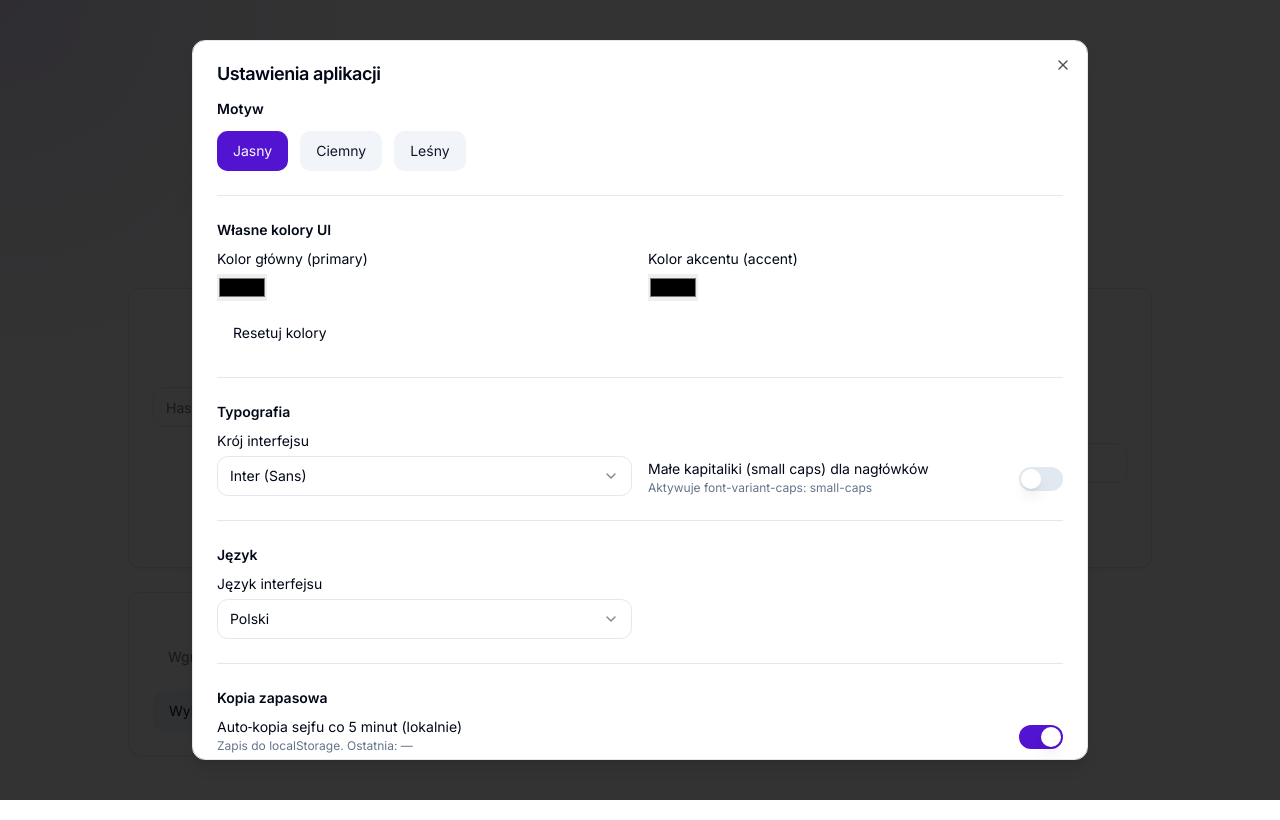
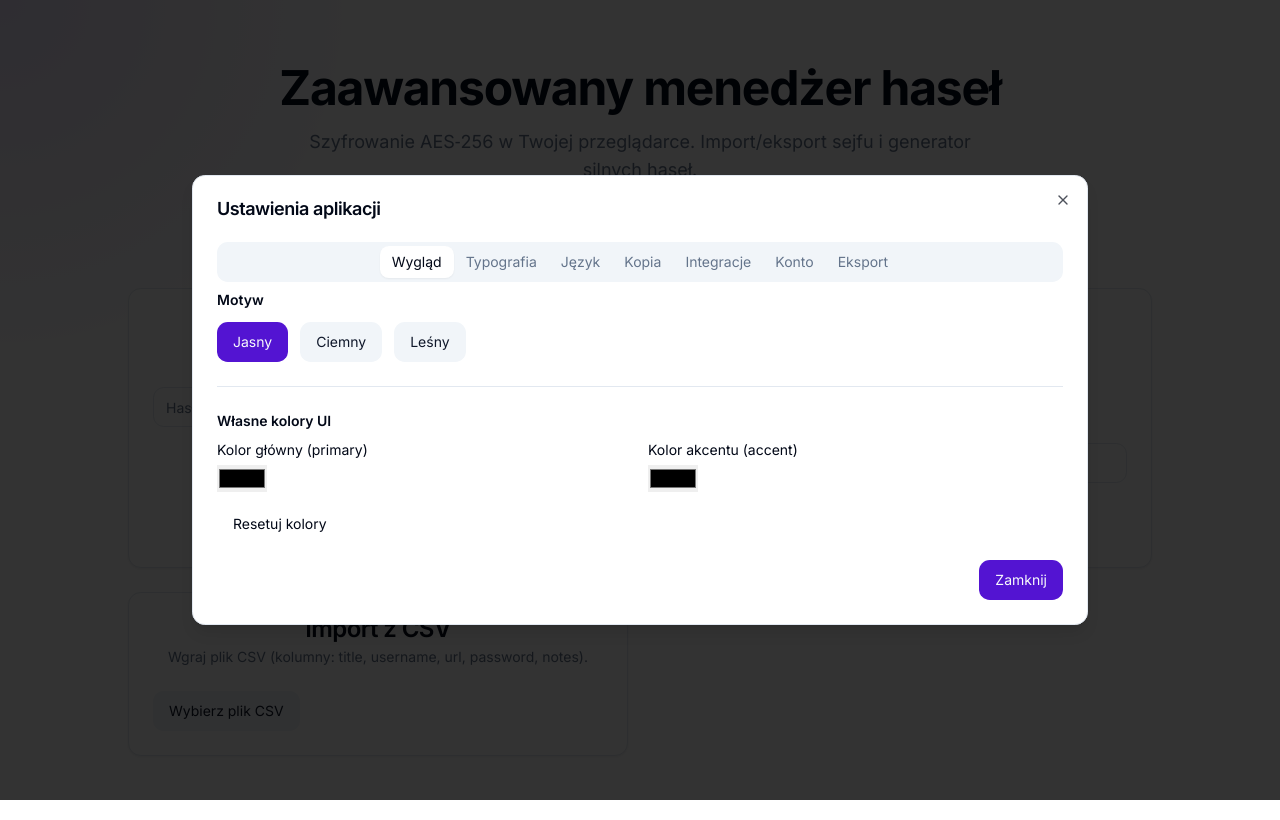
Before and after one commit to Hyundai-hydro/safe-vault-manager, a React (Vite) app: page / in a window 1280 px wide. Both pictures are taken after a click on the button "Ustawienia". Built offline with nearby package versions, Linux system fonts and the light colour scheme; a web font is replaced by a local one.

Commit message:
Refactor settings UI
Add tabs to settings and redesign the UI/UX for a better user experience.

```diff
--- a/src/modules/settings/SettingsDialog.tsx
+++ b/src/modules/settings/SettingsDialog.tsx
@@ -14,6 +14,7 @@ import { Select, SelectContent, SelectItem, SelectTrigger, SelectValue } from "@
 import { Switch } from "@/components/ui/switch";
 import { useAuth } from "@/modules/auth/AuthContext";
 import { useTranslation } from "react-i18next";
+import { Tabs, TabsList, TabsTrigger, TabsContent } from "@/components/ui/tabs";
 export const SettingsDialog: React.FC = () => {
   const { theme, setTheme, setPrimaryHex, setAccentHex, resetColors, discordWebhook, setDiscordWebhook, supabaseUrl, setSupabaseUrl, supabaseAnonKey, setSupabaseAnonKey, font, setFont, smallCaps, setSmallCaps, autoBackup, setAutoBackup, language, setLanguage } = useSettings();
   const { entries } = useVault();
@@ -39,7 +40,18 @@ export const SettingsDialog: React.FC = () => {
           <DialogTitle>{t('settings.title', 'Ustawienia aplikacji')}</DialogTitle>
         </DialogHeader>
 
-        <div className="space-y-6">
+        <Tabs defaultValue="appearance" className="mt-2">
+          <TabsList className="w-full overflow-x-auto">
+            <TabsTrigger value="appearance">Wygląd</TabsTrigger>
+            <TabsTrigger value="typography">Typografia</TabsTrigger>
+            <TabsTrigger value="language">Język</TabsTrigger>
+            <TabsTrigger value="backup">Kopia</TabsTrigger>
+            <TabsTrigger value="integrations">Integracje</TabsTrigger>
+            <TabsTrigger value="account">Konto</TabsTrigger>
+            <TabsTrigger value="export">Eksport</TabsTrigger>
+          </TabsList>
+
+          <TabsContent value="appearance" className="space-y-6 animate-fade-in">
             <section className="space-y-3">
               <h3 className="text-sm font-semibold">Motyw</h3>
               <div className="flex gap-3 flex-wrap">
@@ -69,9 +81,9 @@ export const SettingsDialog: React.FC = () => {
                 <Button variant="ghost" onClick={resetColors}>Resetuj kolory</Button>
               </div>
             </section>
+          </TabsContent>
 
-          <Separator />
-
+          <TabsContent value="typography" className="space-y-6 animate-fade-in">
             <section className="space-y-3">
               <h3 className="text-sm font-semibold">Typografia</h3>
               <div className="grid md:grid-cols-2 gap-4 items-end">
@@ -97,9 +109,9 @@ export const SettingsDialog: React.FC = () => {
                 </div>
               </div>
             </section>
+          </TabsContent>
 
-          <Separator />
-
+          <TabsContent value="language" className="space-y-6 animate-fade-in">
             <section className="space-y-3">
               <h3 className="text-sm font-semibold">{t('settings.language', 'Język')}</h3>
               <div className="grid md:grid-cols-2 gap-4 items-end">
@@ -118,9 +130,9 @@ export const SettingsDialog: React.FC = () => {
                 </div>
               </div>
             </section>
+          </TabsContent>
 
-          <Separator />
-
+          <TabsContent value="backup" className="space-y-6 animate-fade-in">
             <section className="space-y-3">
               <h3 className="text-sm font-semibold">Kopia zapasowa</h3>
               <div className="flex items-center justify-between gap-4">
@@ -131,7 +143,9 @@ export const SettingsDialog: React.FC = () => {
                 <Switch checked={autoBackup} onCheckedChange={setAutoBackup} />
               </div>
             </section>
+          </TabsContent>
 
+          <TabsContent value="integrations" className="space-y-6 animate-fade-in">
             <section className="space-y-3">
               <h3 className="text-sm font-semibold">Supabase (publiczne)</h3>
               <p className="text-xs text-muted-foreground">Wprowadź URL projektu i publiczny anon key. Klucze są zapisywane lokalnie.</p>
@@ -146,8 +160,9 @@ export const SettingsDialog: React.FC = () => {
                 </div>
               </div>
             </section>
+          </TabsContent>
 
-          <Separator />
+          <TabsContent value="account" className="space-y-6 animate-fade-in">
             <section className="space-y-3">
               <h3 className="text-sm font-semibold">Konto</h3>
               {enabled && user ? (
@@ -196,7 +211,9 @@ export const SettingsDialog: React.FC = () => {
                 <p className="text-xs text-muted-foreground">Zaloguj się, aby zarządzać kontem.</p>
               )}
             </section>
-          <Separator />
+          </TabsContent>
+
+          <TabsContent value="export" className="space-y-6 animate-fade-in">
             <section className="space-y-3">
               <h3 className="text-sm font-semibold">Wyślij hasła na Discord</h3>
               <Alert>
@@ -259,7 +276,8 @@ export const SettingsDialog: React.FC = () => {
                 </AlertDialog>
               </div>
             </section>
-        </div>
+          </TabsContent>
+        </Tabs>
 
         <DialogFooter>
           <Button onClick={() => setOpen(false)}>{t('common.close','Zamknij')}</Button>
```
Lines whose indentation alone changed are shown as unchanged.
